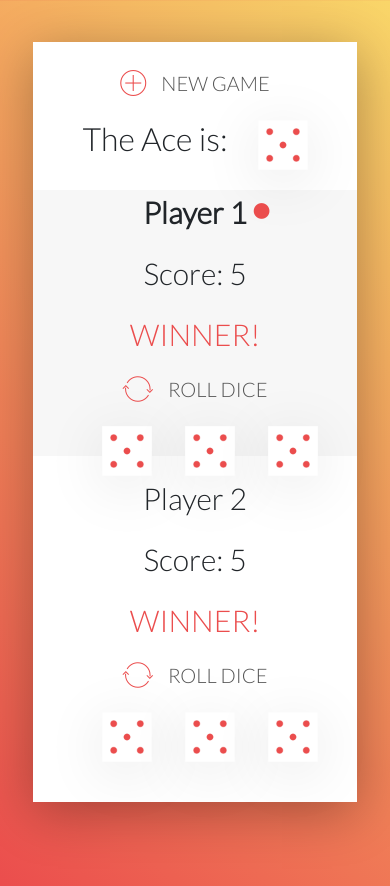
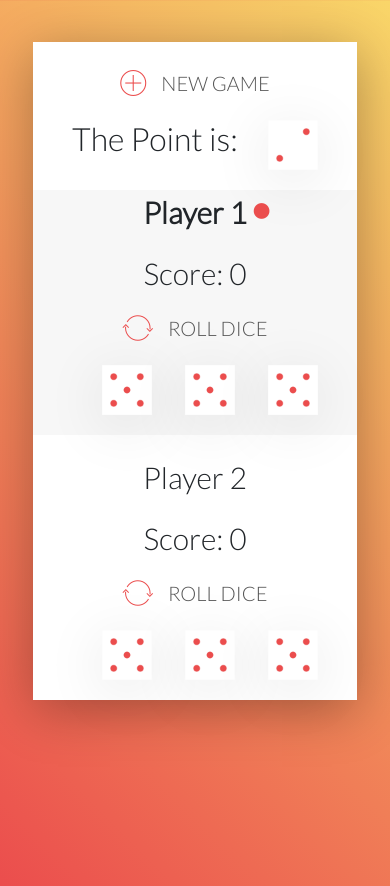
Before and after one commit to CyrillKarp/BuckDiceGame, a plain HTML site: page index.html in a window 390 px wide. Drawn offline with nearby package versions, Linux system fonts and the light colour scheme.

Commit message:
add some script

```diff
--- a/css/style.css
+++ b/css/style.css
@@ -1,17 +1,13 @@
 body {
+    width: 100%;
     height: 100vh;
-    width: 100%;
     margin: 0;
     padding: 0;
     background-image: linear-gradient(45deg, #EB4D4D 0%, #f9d669 100%);
-
-
     background-size: cover;
     background-position: center;
     font-family: Lato;
     font-weight: 300;
-    position: relative;
-
 }
 
 img {
@@ -28,7 +24,6 @@ img {
     box-shadow: 0px 10px 50px rgba(0, 0, 0, 0.3);
     width: 90%;
     height: 90vh;
-    min-height: 500px;
     margin-top: 5vh;
     margin-left: 5%;
 }
@@ -68,10 +63,8 @@ i {
     transition: margin 0.3s;
 }
 
-
 .btn-new {
     margin-top: 25px;
-
 }
 
 .dice {
@@ -92,11 +85,8 @@ i {
 
 .player .win {
     color: #EB4D4D;
-/*    display: none;*/
+    display: none;
 }
-
-
-
 
 .active {
     background-color: #f7f7f7;
@@ -116,5 +106,14 @@ i {
 }
 
 .dice-img {
-    margin-top: 20px;
+    margin: 20px 0 20px 0;
 }
+
+@media only screen and (max-width: 575px) {
+    .row {
+        margin: 20px 0 20px 0;
+    }
+    .game {
+        height: 90%;
+    }
+}
--- a/index.html
+++ b/index.html
@@ -25,14 +25,14 @@
                 <button class="btn-new"><i class="ion-ios-plus-outline"></i>New game</button>
             </div>
             <div class="row justify-content-center">
-                <h2>The Ace is:</h2>
-                <img src="img/dice-5.png" alt="Dice" class="dice" id="dice-1">
+                <h2>The Point is:</h2>
+                <img src="img/dice-5.png" alt="Dice" class="dice" id="dice-point">
             </div>
-            <div class="row justify-content-center align-items-center player active">
+            <div class="row justify-content-center align-items-center player player-0-panel">
                 <div class="col-sm">
                     <div class="player-0-panel">
                         <p class="player-name" id="name-0">Player 1</p>
-                        <p>Score: <span class="player-score" id="score-0">5</span></p>
+                        <p>Score: <span class="player-score" id="score-0">0</span></p>
                         <p class="win">WINNER!</p>
                     </div>
                 </div>
@@ -40,18 +40,18 @@
                     <div class="dice-section">
                         <button class="btn-roll"><i class="ion-ios-loop"></i>Roll dice</button>
                         <div class="dice-img">
-                            <img src="img/dice-5.png" alt="Dice" class="dice" id="dice-1">
-                            <img src="img/dice-5.png" alt="Dice" class="dice" id="dice-1">
-                            <img src="img/dice-5.png" alt="Dice" class="dice" id="dice-1">
+                            <img src="img/dice-5.png" alt="Dice" class="dice" id="player-0-dice-0">
+                            <img src="img/dice-5.png" alt="Dice" class="dice" id="player-0-dice-1">
+                            <img src="img/dice-5.png" alt="Dice" class="dice" id="player-0-dice-2">
                         </div>
                     </div>
                 </div>
             </div>
-            <div class="row justify-content-center align-items-center player">
+            <div class="row justify-content-center align-items-center player player-1-panel">
                 <div class="col-sm">
                     <div class="player-1-panel">
                         <p class="player-name" id="name-1">Player 2</p>
-                        <p>Score: <span class="player-score" id="score-1">5</span></p>
+                        <p>Score: <span class="player-score" id="score-1">0</span></p>
                         <p class="win">WINNER!</p>
                     </div>
                 </div>
@@ -59,9 +59,9 @@
                     <div class="dice-section">
                         <button class="btn-roll"><i class="ion-ios-loop"></i>Roll dice</button>
                         <div class="dice-img">
-                            <img src="img/dice-5.png" alt="Dice" class="dice" id="dice-1">
-                            <img src="img/dice-5.png" alt="Dice" class="dice" id="dice-1">
-                            <img src="img/dice-5.png" alt="Dice" class="dice" id="dice-1">
+                            <img src="img/dice-5.png" alt="Dice" class="dice" id="player-1-dice-1">
+                            <img src="img/dice-5.png" alt="Dice" class="dice" id="player-1-dice-1">
+                            <img src="img/dice-5.png" alt="Dice" class="dice" id="player-1-dice-1">
                         </div>
                     </div>
                 </div>
@@ -89,6 +89,8 @@
     <script src="https://code.jquery.com/jquery-3.2.1.slim.min.js" integrity="sha384-KJ3o2DKtIkvYIK3UENzmM7KCkRr/rE9/Qpg6aAZGJwFDMVNA/GpGFF93hXpG5KkN" crossorigin="anonymous"></script>
     <script src="https://cdnjs.cloudflare.com/ajax/libs/popper.js/1.12.9/umd/popper.min.js" integrity="sha384-ApNbgh9B+Y1QKtv3Rn7W3mgPxhU9K/ScQsAP7hUibX39j7fakFPskvXusvfa0b4Q" crossorigin="anonymous"></script>
     <script src="https://maxcdn.bootstrapcdn.com/bootstrap/4.0.0/js/bootstrap.min.js" integrity="sha384-JZR6Spejh4U02d8jOt6vLEHfe/JQGiRRSQQxSfFWpi1MquVdAyjUar5+76PVCmYl" crossorigin="anonymous"></script>
+
+    <script src="js/script.js"></script>
 </body>
 
 </html>
--- /dev/null
+++ b/js/script.js
@@ -0,0 +1,79 @@
+let scores, activePlayer, playerNumber, gamePlaying;
+
+
+init();
+
+// 1. Get a random number from 1 to 6
+let randomDice = () => Math.floor(Math.random() * 6) + 1;
+
+//2. Display an point (ace)
+let randomPoint = randomDice();
+console.log(randomPoint);
+let dicePoint = document.getElementById('dice-point');
+dicePoint.src = 'img/dice-' + randomPoint + '.png';
+
+//3. Get player's dices
+function getPlayersDice() {
+    let dices = [];
+    for (let i = 0; i < 3; i++) {
+        dices.push(randomDice());
+
+    };
+    return dices;
+};
+
+document.querySelector('.btn-roll').addEventListener('click', function() {
+    //4. Display player's dices
+    function displayPlayersDice() {
+        playerNumber[activePlayer] = getPlayersDice();
+        console.log(playerNumber[activePlayer]);
+        for (let i = 0; i < 3; i++) {
+            document.getElementById('player-' + activePlayer + '-dice-' + i).src = 'img/dice-' + playerNumber[activePlayer][i] + '.png';
+        };
+    };
+    displayPlayersDice();
+
+
+
+    for (let i = 0; i < 3; i++) {
+        if (randomPoint = playerNumber[activePlayer][i]) {
+            console.log('the numbers are the same');
+        }else {
+            //Next player
+            nextPlayer();
+        }
+    };
+
+
+});
+
+
+
+
+
+function nextPlayer() {
+    //Next player
+    activePlayer === 0 ? activePlayer = 1 : activePlayer = 0;
+
+    document.querySelector('.player-0-panel').classList.toggle('active');
+    document.querySelector('.player-1-panel').classList.toggle('active');
+
+    //document.querySelector('.dice').style.display = 'none';
+}
+
+
+
+document.querySelector('.btn-new').addEventListener('click', init);
+
+function init() {
+    scores = [0, 0];
+    activePlayer = 0;
+    playerNumber = [0, 1];
+    gamePlaying = true;
+
+
+    document.querySelector('.player-0-panel').classList.remove('active');
+    document.querySelector('.player-1-panel').classList.remove('active');
+    document.querySelector('.player-0-panel').classList.add('active');
+
+}
```
